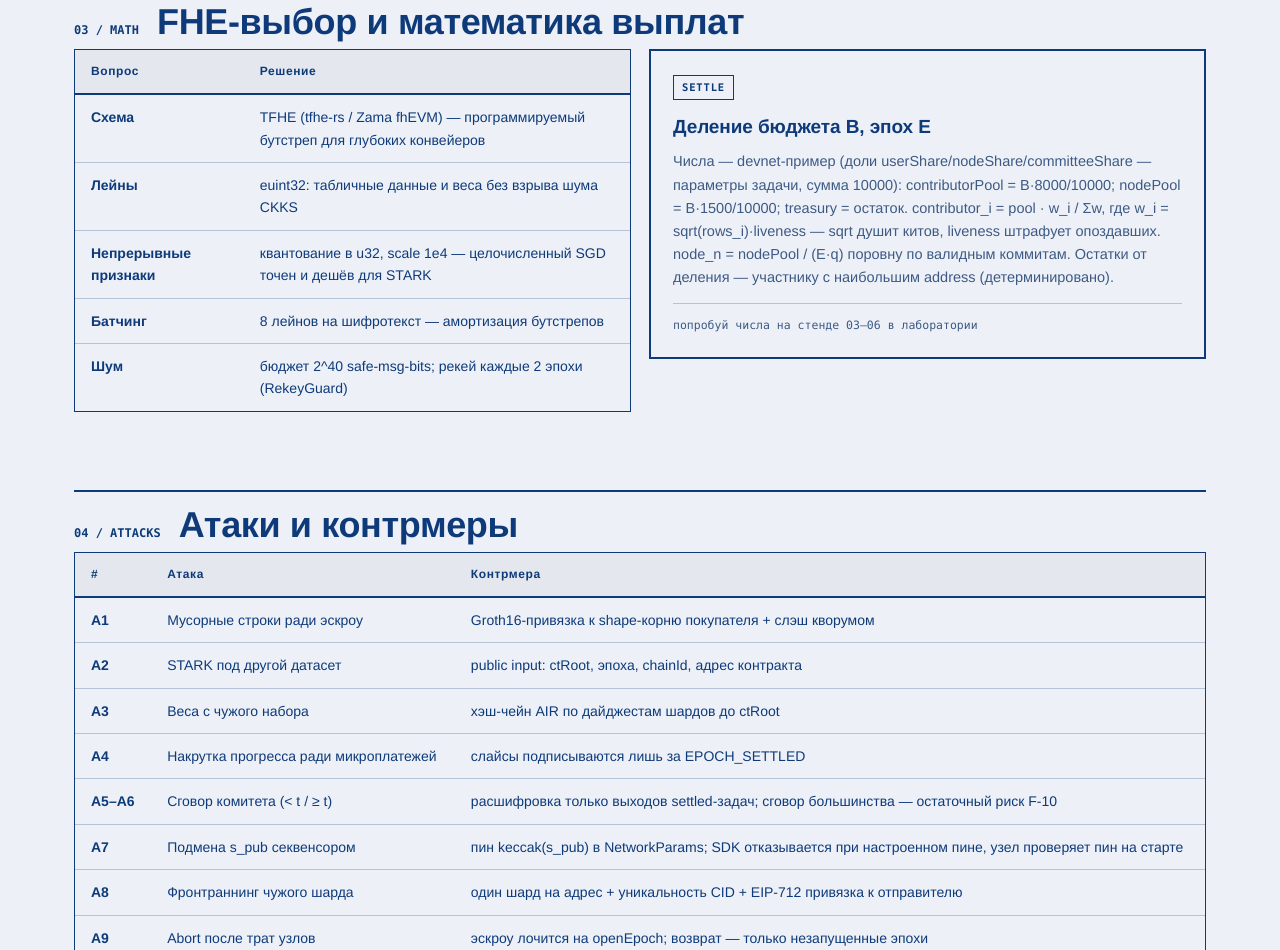
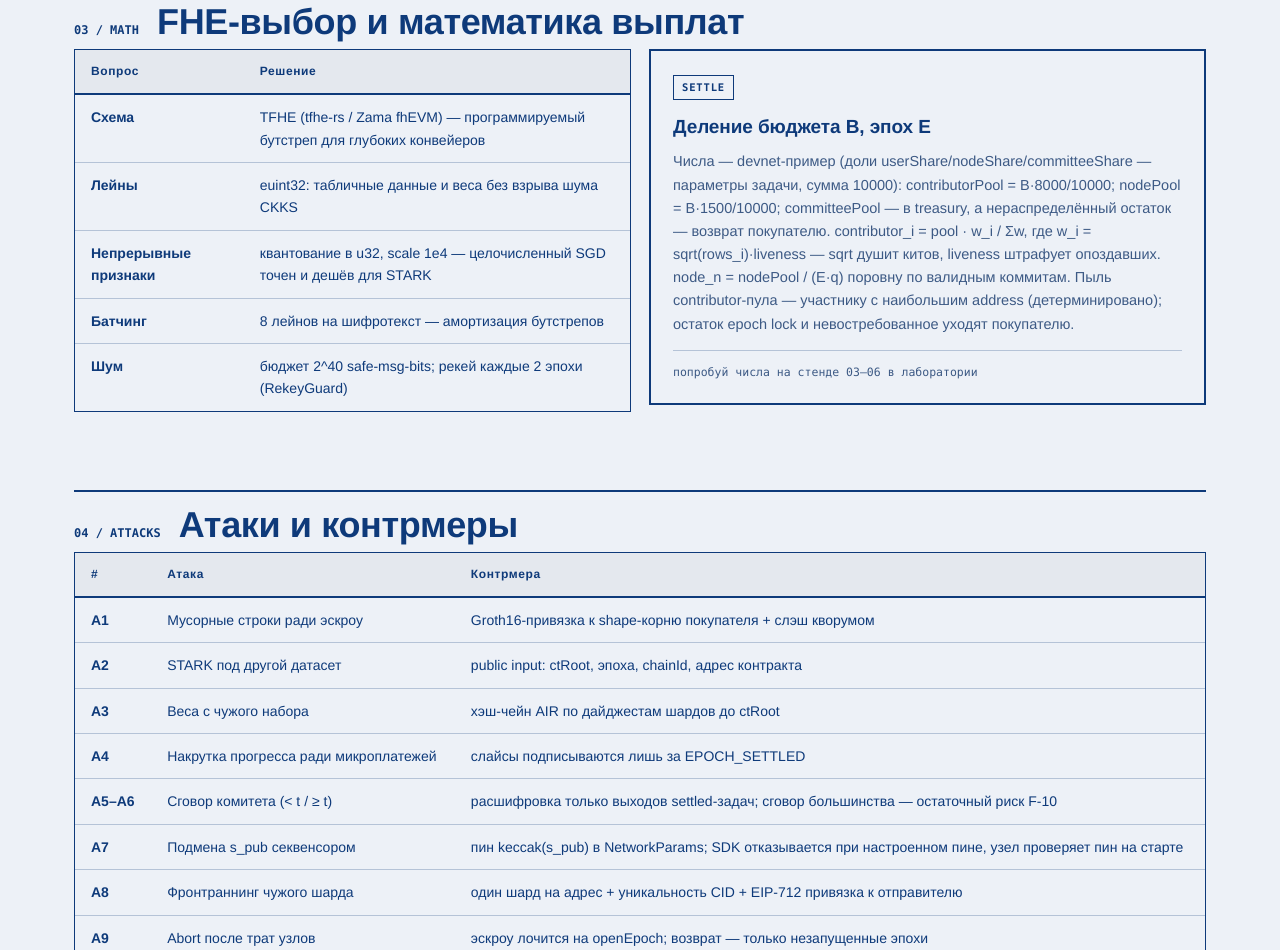
Before and after one commit to ssrjkk/shroud, a plain HTML site: page web/protocol.html in a window 1280 px wide. Shown: the part 2364-3314 px from the top of the page. Drawn offline with Linux system fonts and the light colour scheme.

Commit message:
fix(site): the settlement card misdescribed where the dust goes
The SETTLE card said treasury takes the remainder and every division
remainder goes to the highest address. SettlementLib does the opposite on
both counts: the treasury gets the fixed committee leg, contributor dust
goes to the highest address, and the epoch-lock remainder plus unclaimed
balances are refunded to the buyer. Now the card matches the code, in RU
and EN.

```diff
--- a/web/assets/i18n.js
+++ b/web/assets/i18n.js
@@ -209,7 +209,7 @@
       "pro.sch": "Автомат состояний CipherTask", "pro.schev": "все переходы — событиями",
       "pro.s03n": "03 / MATH", "pro.s03t": "FHE-выбор и математика выплат",
       "pro.stitle": "Деление бюджета B, эпох E",
-      "pro.stxp": "Числа — devnet-пример (доли userShare/nodeShare/committeeShare — параметры задачи, сумма 10000): contributorPool = B·8000/10000; nodePool = B·1500/10000; treasury = остаток. contributor_i = pool · w_i / Σw, где w_i = sqrt(rows_i)·liveness — sqrt душит китов, liveness штрафует опоздавших. node_n = nodePool / (E·q) поровну по валидным коммитам. Остатки от деления — участнику с наибольшим address (детерминировано).",
+      "pro.stxp": "Числа — devnet-пример (доли userShare/nodeShare/committeeShare — параметры задачи, сумма 10000): contributorPool = B·8000/10000; nodePool = B·1500/10000; committeePool — в treasury, а нераспределённый остаток — возврат покупателю. contributor_i = pool · w_i / Σw, где w_i = sqrt(rows_i)·liveness — sqrt душит китов, liveness штрафует опоздавших. node_n = nodePool / (E·q) поровну по валидным коммитам. Пыль contributor-пула — участнику с наибольшим address (детерминировано); остаток epoch lock и невостребованное уходят покупателю.",
       "pro.sfl": "попробуй числа на стенде 03–06 в лаборатории",
       "pro.s04n": "04 / ATTACKS", "pro.s04t": "Атаки и контрмеры",
       "pro.s05n": "05 / CODE", "pro.s05t": "Код: контракты, SDK, узел",
@@ -605,7 +605,7 @@
       "pro.sch": "CipherTask state machine", "pro.schev": "every transition is an event",
       "pro.s03n": "03 / MATH", "pro.s03t": "FHE choice and payout math",
       "pro.stitle": "Splitting budget B over E epochs",
-      "pro.stxp": "Numbers are the devnet example (shares userShare/nodeShare/committeeShare are per-task params summing to 10000): contributorPool = B·8000/10000; nodePool = B·1500/10000; treasury = the rest. contributor_i = pool · w_i / Σw with w_i = sqrt(rows_i)·liveness — sqrt curbs whales, liveness penalizes latecomers. node_n = nodePool / (E·q) split evenly across valid commits. Division remainders go to the largest address (deterministic).",
+      "pro.stxp": "Numbers are the devnet example (shares userShare/nodeShare/committeeShare are per-task params summing to 10000): contributorPool = B·8000/10000; nodePool = B·1500/10000; committeePool goes to the treasury, and whatever stays undistributed is refunded to the buyer. contributor_i = pool · w_i / Σw with w_i = sqrt(rows_i)·liveness — sqrt curbs whales, liveness penalizes latecomers. node_n = nodePool / (E·q) split evenly across valid commits. Contributor-pool dust goes to the largest address (deterministic); the epoch-lock remainder and anything unclaimed go back to the buyer.",
       "pro.sfl": "try the numbers at lab benches 03–06",
       "pro.s04n": "04 / ATTACKS", "pro.s04t": "Attacks and countermeasures",
       "pro.s05n": "05 / CODE", "pro.s05t": "Code: contracts, SDK, node",
--- a/web/protocol.html
+++ b/web/protocol.html
@@ -92,7 +92,7 @@
       <tr><td data-i18n="pro.m4a">Батчинг</td><td data-i18n="pro.m4b">8 лейнов на шифротекст — амортизация бутстрепов</td></tr>
       <tr><td data-i18n="pro.m5a">Шум</td><td data-i18n="pro.m5b">бюджет 2^40 safe-msg-bits; рекей каждые 2 эпохи (RekeyGuard)</td></tr>
     </table></div>
-    <div><div class="card solid rv"><span class="tag">SETTLE</span><h3 data-i18n="pro.stitle">Деление бюджета B, эпох E</h3><p data-i18n="pro.stxp">contributorPool = B·8000/10000; nodePool = B·1500/10000; treasury = остаток. contributor_i = pool · w_i / Σw, где w_i = sqrt(rows_i)·liveness — sqrt душит китов, liveness штрафует опоздавших. node_n = nodePool / (E·q) поровну по валидным коммитам. Остатки от деления — участнику с наибольшим address (детерминировано).</p><div class="foot-line" data-i18n="pro.sfl">попробуй числа на стенде 03–06 в лаборатории</div></div></div>
+    <div><div class="card solid rv"><span class="tag">SETTLE</span><h3 data-i18n="pro.stitle">Деление бюджета B, эпох E</h3><p data-i18n="pro.stxp">contributorPool = B·8000/10000; nodePool = B·1500/10000; committeePool — в treasury, а нераспределённый остаток — возврат покупателю. contributor_i = pool · w_i / Σw, где w_i = sqrt(rows_i)·liveness — sqrt душит китов, liveness штрафует опоздавших. node_n = nodePool / (E·q) поровну по валидным коммитам. Пыль contributor-пула — участнику с наибольшим address (детерминировано); остаток epoch lock и невостребованное уходят покупателю.</p><div class="foot-line" data-i18n="pro.sfl">попробуй числа на стенде 03–06 в лаборатории</div></div></div>
   </div>
 </section>
 
```
Also changed, not shown: CHANGELOG.md.
